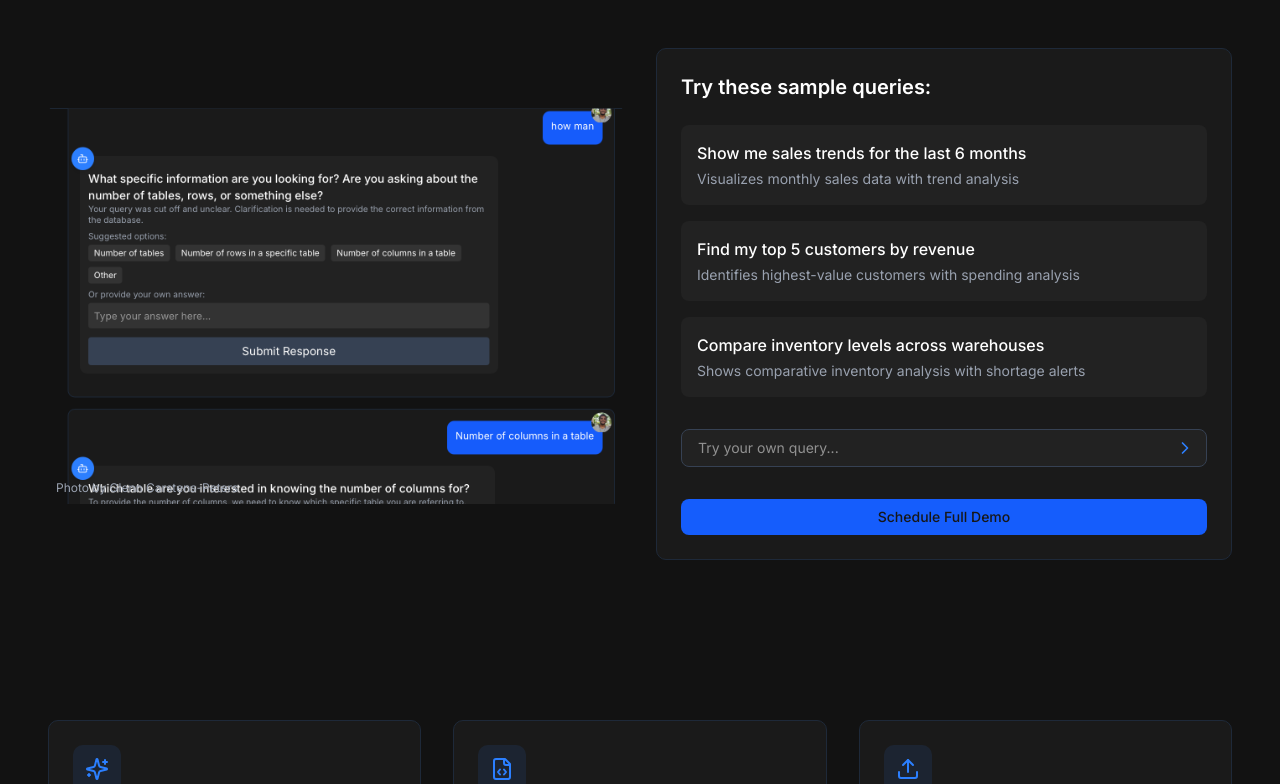
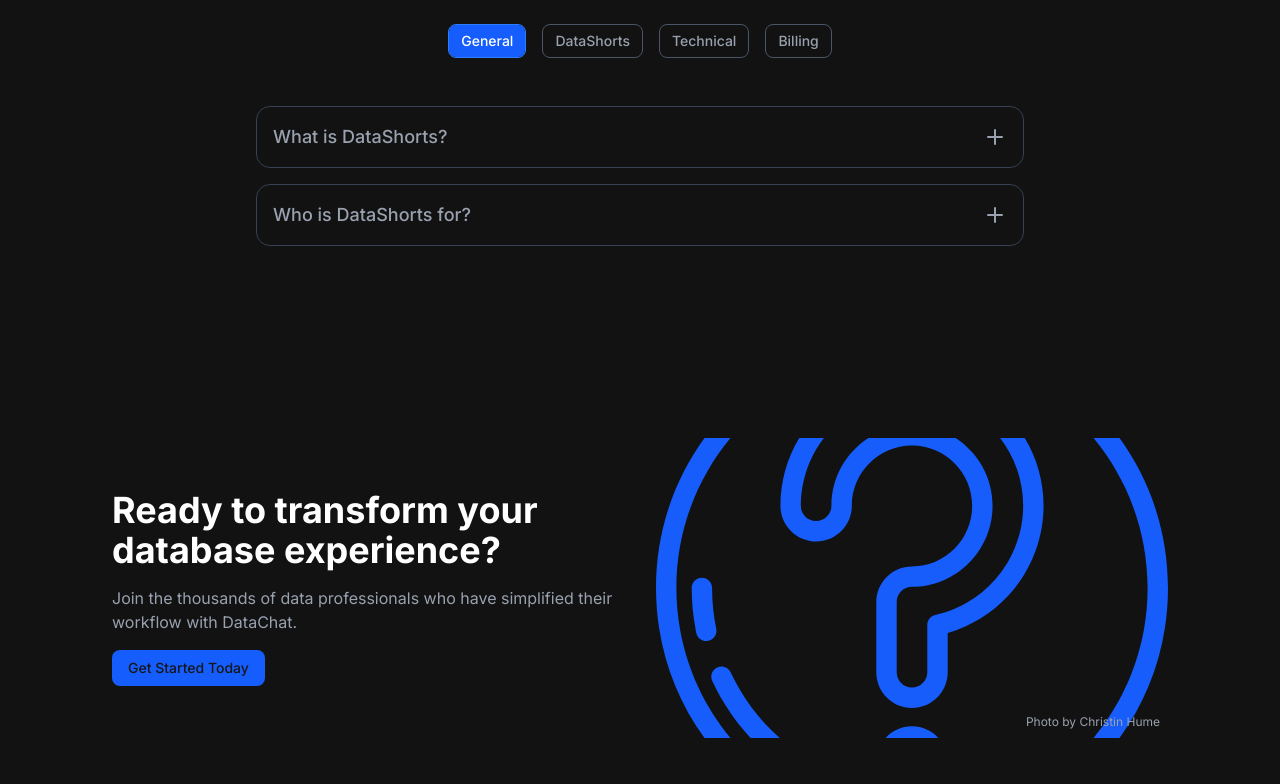
Before and after one commit to Datashorts/datashorts, a Next.js app: page / in a window 1280 px wide. Shown: the part 5636-6420 px from the top of the page. Built offline with nearby package versions, Linux system fonts and the light colour scheme; no server answers.

Commit message:
Update page.tsx

```diff
--- a/app/page.tsx
+++ b/app/page.tsx
@@ -21,8 +21,8 @@
       <Features />
       <VerticalSlideFeatures />
       <Visualizations />
-      <SeeInAction />
-      <MoreFeatures />
+
+
       <TabsFAQ />
       <CTA />
       <Footer />
```
